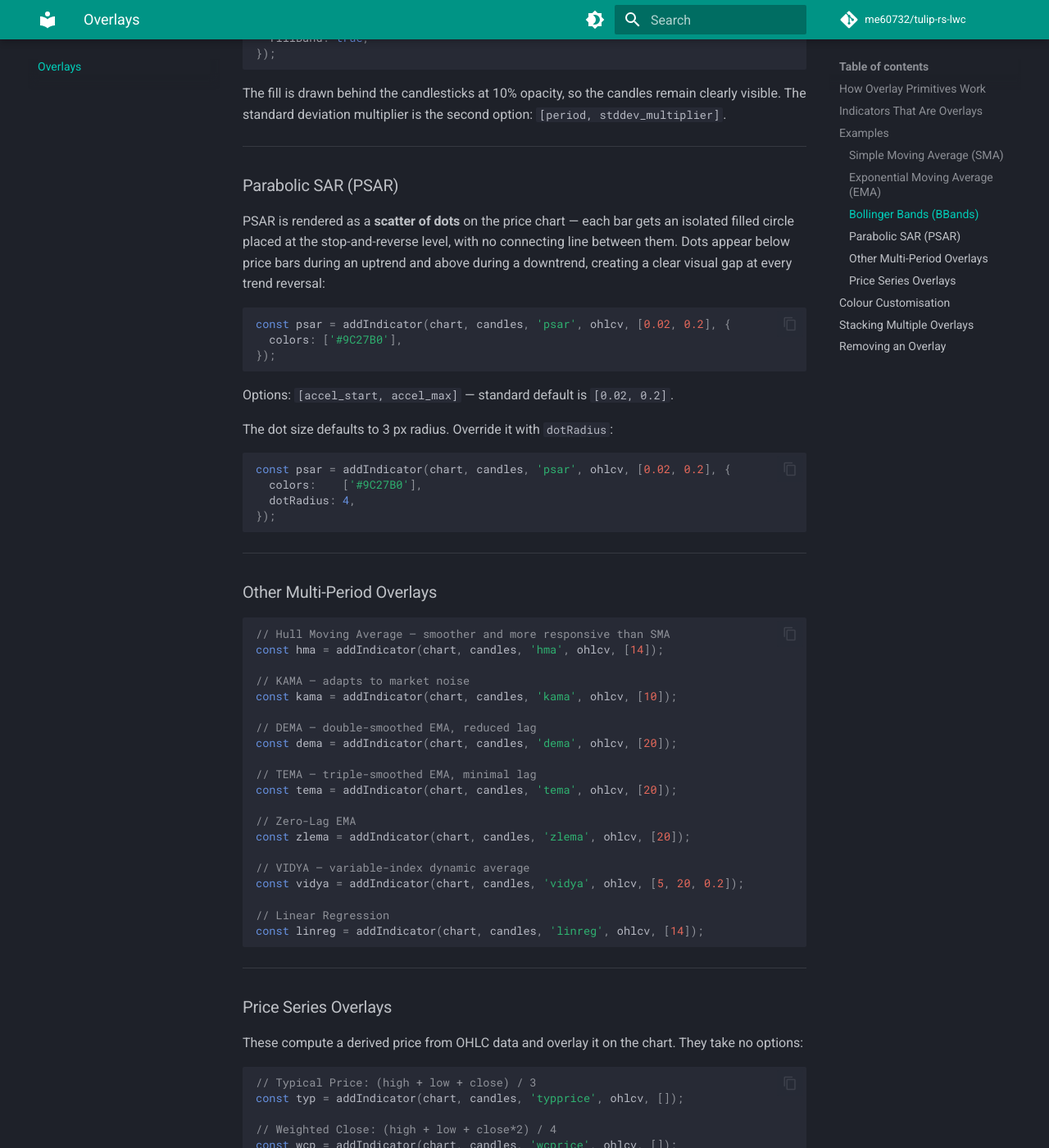
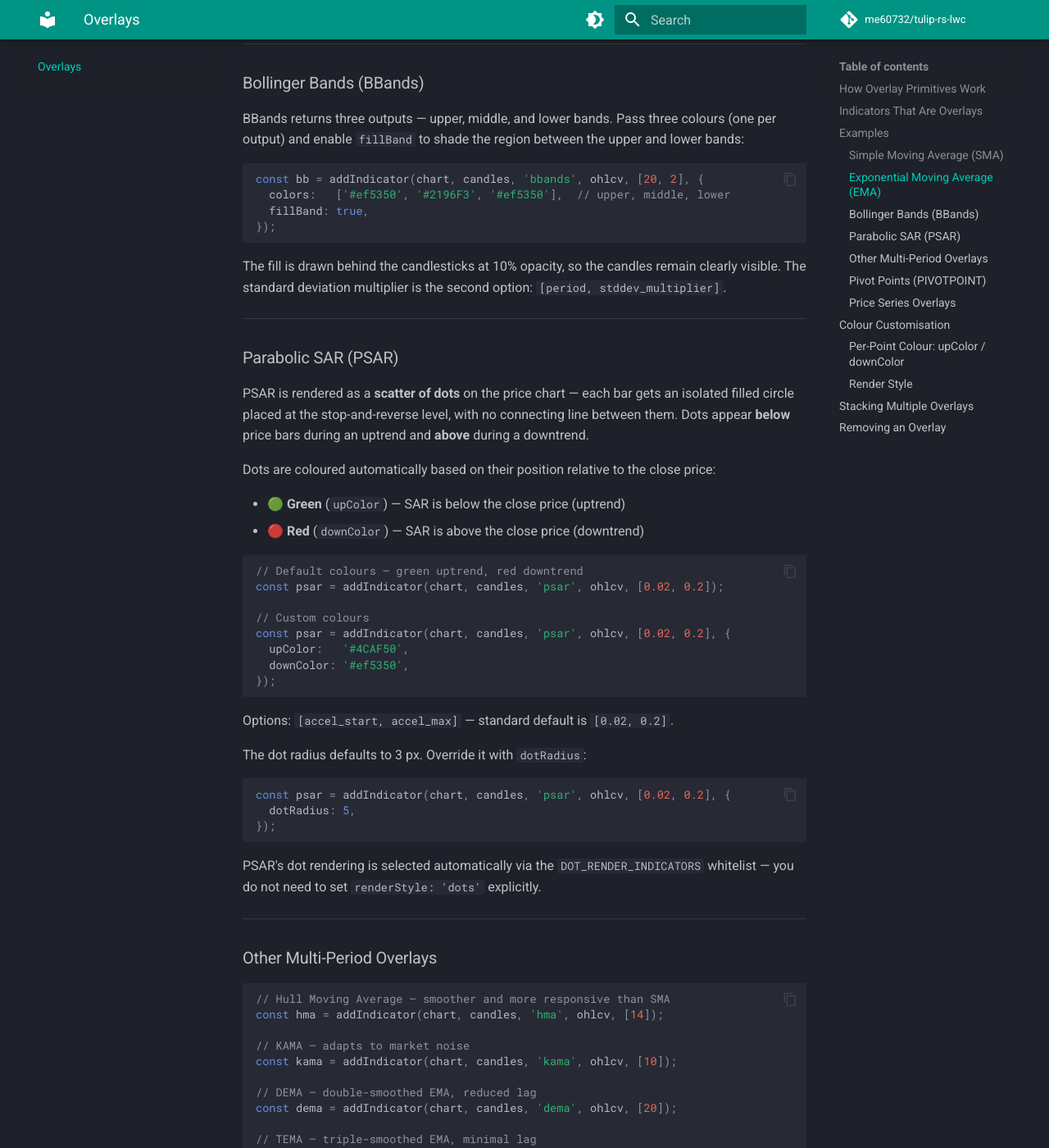
Before and after one commit to me60732/tulip-rs-lwc, an MkDocs documentation site: the page built from docs/overlays.md, in a window 1280 px wide and 1400 px high, scrolled down 2020 px. Shown: the whole window at 82% size. Built offline with MkDocs 1.6.1 and Material for MkDocs 9.7.7, drawn with Linux system fonts in a browser that asks for light colours; comment, search, counter and statistics services are not loaded; some of the changed text lies outside the part shown.

Commit message:
docs: fix broken anchor link and update overlay docs

````diff
--- a/docs/overlays.md
+++ b/docs/overlays.md
@@ -23,8 +23,12 @@
 | **Price** | AVGPRICE, MEDPRICE, TYPPRICE, WCPRICE |
 | **Volatility** | BBANDS |
 | **Statistical** | MAX, MIN |
+| **Pivot Points** | PIVOTPOINT |
 
 The indicator type is determined by the `displayType` field returned by `indicator.info` — tulip-rs-lwc routes automatically; you do not specify it.
+
+!!! note "No last-value price lines"
+    Indicator series have `priceLineVisible: false` and `lastValueVisible: false` set by default. The floating dashed horizontal line that Lightweight Charts normally draws at the last data point is suppressed for all indicator outputs, keeping the chart clean when multiple indicators are active.
 
 ---
 
@@ -76,24 +80,35 @@
 
 ### Parabolic SAR (PSAR)
 
-PSAR is rendered as a **scatter of dots** on the price chart — each bar gets an isolated filled circle placed at the stop-and-reverse level, with no connecting line between them. Dots appear below price bars during an uptrend and above during a downtrend, creating a clear visual gap at every trend reversal:
+PSAR is rendered as a **scatter of dots** on the price chart — each bar gets an isolated filled circle placed at the stop-and-reverse level, with no connecting line between them. Dots appear **below** price bars during an uptrend and **above** during a downtrend.
+
+Dots are coloured automatically based on their position relative to the close price:
+
+- 🟢 **Green** (`upColor`) — SAR is below the close price (uptrend)
+- 🔴 **Red** (`downColor`) — SAR is above the close price (downtrend)
 
 ```ts
+// Default colours — green uptrend, red downtrend
+const psar = addIndicator(chart, candles, 'psar', ohlcv, [0.02, 0.2]);
+
+// Custom colours
 const psar = addIndicator(chart, candles, 'psar', ohlcv, [0.02, 0.2], {
-  colors: ['#9C27B0'],
+  upColor:   '#4CAF50',
+  downColor: '#ef5350',
 });
 ```
 
 Options: `[accel_start, accel_max]` — standard default is `[0.02, 0.2]`.
 
-The dot size defaults to 3 px radius. Override it with `dotRadius`:
+The dot radius defaults to 3 px. Override it with `dotRadius`:
 
 ```ts
 const psar = addIndicator(chart, candles, 'psar', ohlcv, [0.02, 0.2], {
-  colors:    ['#9C27B0'],
-  dotRadius: 4,
+  dotRadius: 5,
 });
 ```
+
+PSAR's dot rendering is selected automatically via the `DOT_RENDER_INDICATORS` whitelist — you do not need to set `renderStyle: 'dots'` explicitly.
 
 ---
 
@@ -121,6 +136,33 @@
 // Linear Regression
 const linreg = addIndicator(chart, candles, 'linreg', ohlcv, [14]);
 ```
+
+---
+
+### Pivot Points (PIVOTPOINT)
+
+Pivot Points are rendered as **full-width dashed horizontal lines** across the entire price pane — one line per level, with a labelled pill at the right edge. This is handled by `HorizontalPrimitive`, which is selected automatically via the `HORIZONTAL_LINE_INDICATORS` whitelist.
+
+The seven standard levels are drawn with colour-coded labels:
+
+| Level | Label | Role |
+|---|---|---|
+| R3 | `R3` | Third resistance |
+| R2 | `R2` | Second resistance |
+| R1 | `R1` | First resistance |
+| PP | `PP` | Pivot point |
+| S1 | `S1` | First support |
+| S2 | `S2` | Second support |
+| S3 | `S3` | Third support |
+
+```ts
+const pp = addIndicator(chart, candles, 'pivotpoint', ohlcv, []);
+```
+
+No additional `addOptions` are required — the horizontal rendering and level colours are applied automatically. The lines persist across chart panning and zooming, always spanning the full visible width.
+
+!!! note
+    Pivot Points are computed from OHLC data. The output is a single packed array of 7 values `[s3, s2, s1, pp, r1, r2, r3]` that `HorizontalPrimitive` unpacks internally. The indicator takes no options (`[]`).
 
 ---
 
@@ -161,6 +203,31 @@
 });
 ```
 
+### Per-Point Colour: `upColor` / `downColor`
+
+For dot-rendered indicators (currently PSAR), each dot is coloured individually based on whether it represents an uptrend or downtrend condition:
+
+```ts
+const psar = addIndicator(chart, candles, 'psar', ohlcv, [0.02, 0.2], {
+  upColor:   '#26a69a',   // default green — SAR below price
+  downColor: '#ef5350',   // default red   — SAR above price
+});
+```
+
+The `colors` array has no effect on PSAR — use `upColor` and `downColor` instead.
+
+### Render Style
+
+The `renderStyle` option switches between `'line'` (default) and `'dots'` for any overlay primitive. PSAR selects `'dots'` automatically. You can apply dot rendering to any other overlay if needed:
+
+```ts
+// Dots on a moving average (unconventional, but possible)
+const sma = addIndicator(chart, candles, 'sma', ohlcv, [20], {
+  renderStyle: 'dots',
+  dotRadius:   3,
+});
+```
+
 ---
 
 ## Stacking Multiple Overlays
````
Also changed, not shown: docs/getting_started.md (+1 -1 lines).
